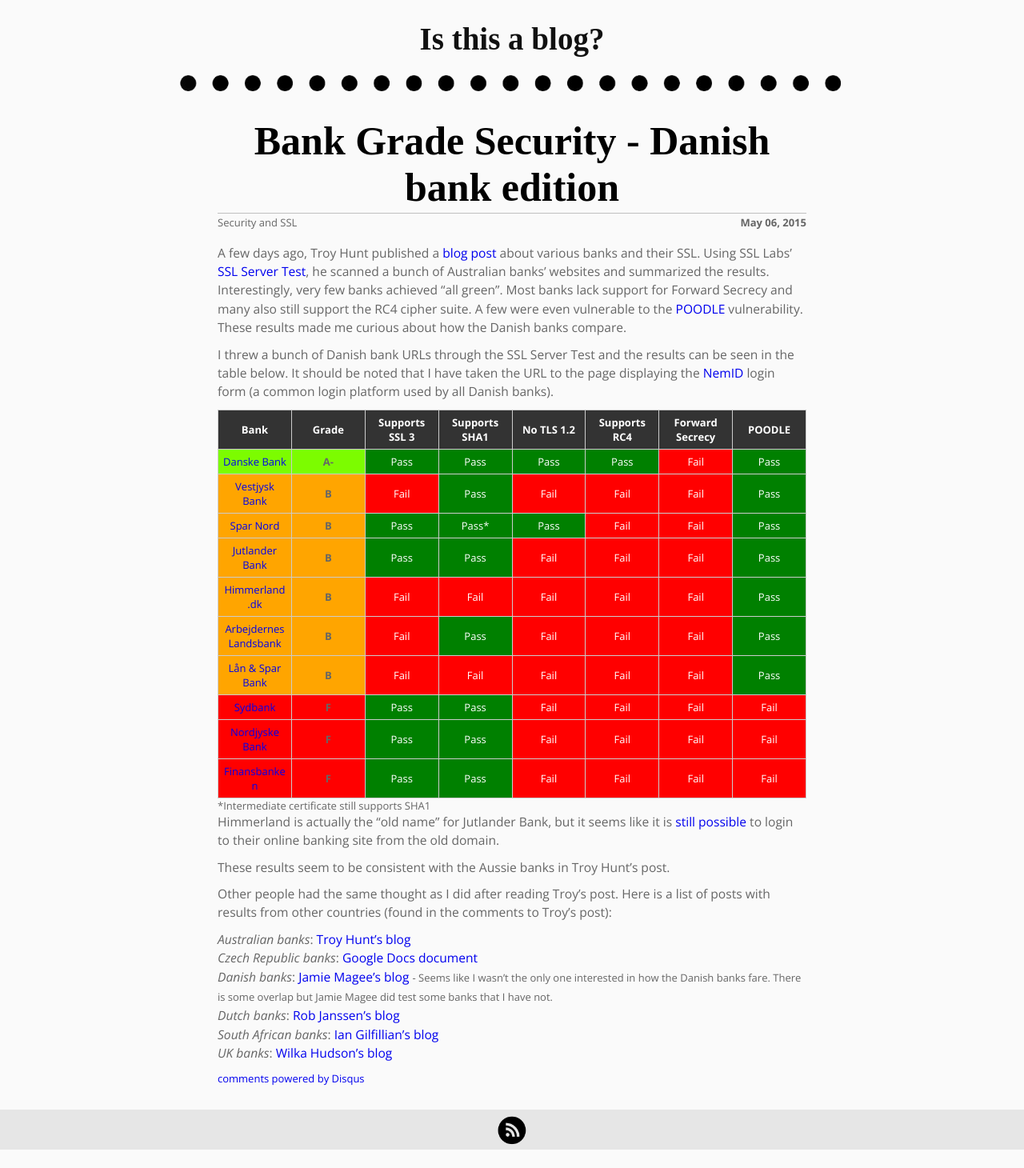
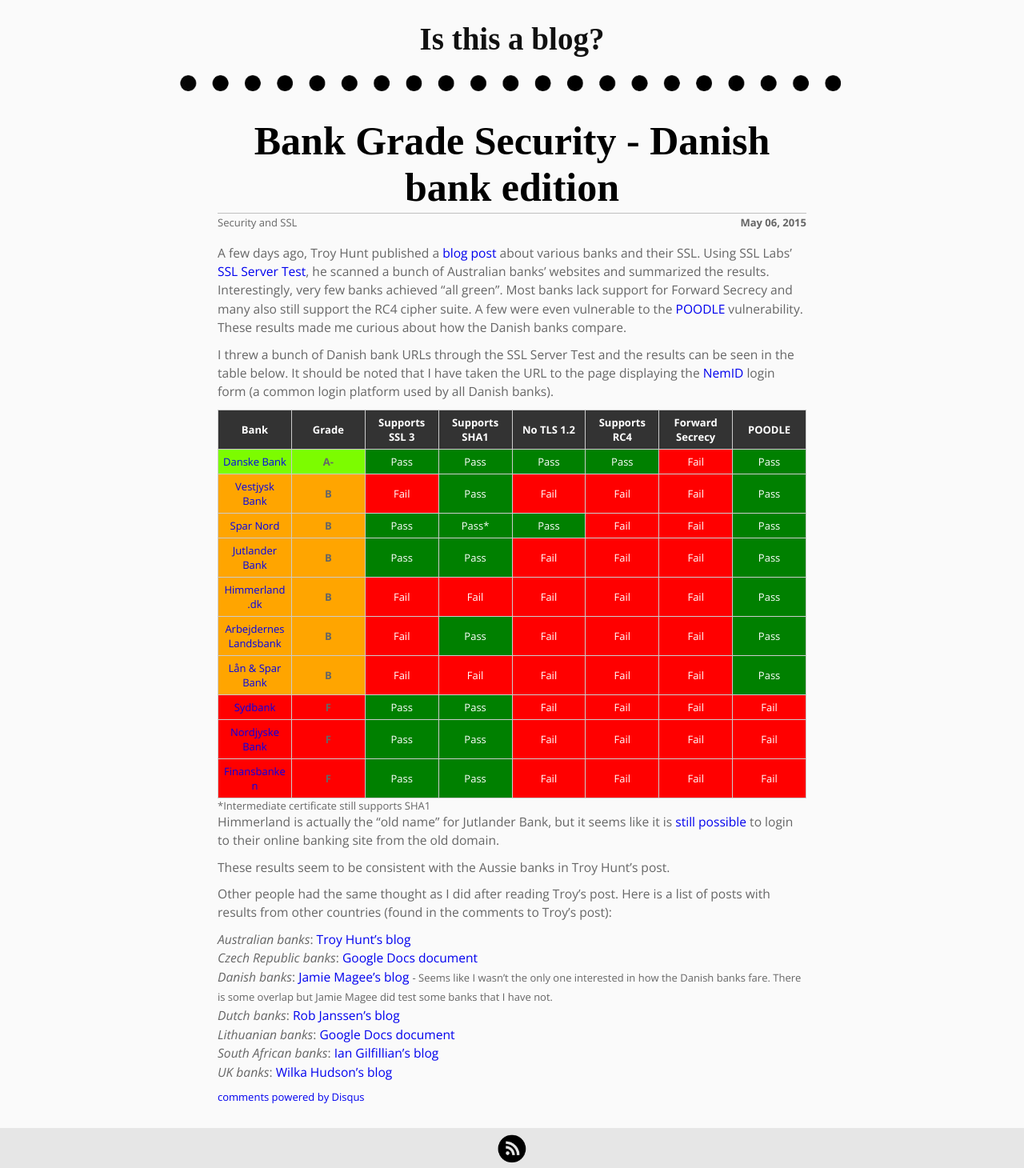
Before and after one commit to M-AV/M-AV.github.io, a Jekyll site: the page built from _posts/2015-05-06-Bank-Grade-Security-Danish-Edition.md, in a window 1280 px wide. Shown: the whole page at 80% size. Built offline with Jekyll 4.4.1, drawn with Linux system fonts in a browser that asks for light colours; Markdown is read by kramdown in place of the engine named in the settings; comment, search, counter and statistics services are not loaded; before the commit the page ends 1437 px from its top, so only the background shows below that.

Commit message:
Added Lithuanian banks link

```diff
--- a/_posts/2015-05-06-Bank-Grade-Security-Danish-Edition.md
+++ b/_posts/2015-05-06-Bank-Grade-Security-Danish-Edition.md
@@ -141,6 +141,7 @@ Other people had the same thought as I did after reading Troy's post. Here is a
 *Danish banks*: [Jamie Magee's blog][JamieM]
  <small>- Seems like I wasn't the only one interested in how the Danish banks fare. There is some overlap but Jamie Magee did test some banks that I have not.  </small>
 *Dutch banks*: [Rob Janssen's blog][Dutch]
+*Lithuanian banks*: [Google Docs document][Lithuanian]
 *South African banks*: [Ian Gilfillian's blog][IanG]
 *UK banks*: [Wilka Hudson's blog][MagneticMonkey]
 
@@ -160,6 +161,7 @@ Other people had the same thought as I did after reading Troy's post. Here is a
 [GDocs]: https://docs.google.com/spreadsheets/d/1LI1Pk0IwAvD9FE4ShHIU8ajT_NvEtGxO0VFW4OR78TY/edit#gid=0 "Banks & HTTPS in the Czech Republic"
 [JamieM]: https://jamiemagee.co.uk/2015/05/06/do-you-want-bank-grade-ssl-danish-edition/ "Jamie Magee - Do -you really want "bank grade" security in your SSL? Danish edition"
 [Dutch]: http://blog.robiii.nl/2015/05/do-you-really-want-bank-grade-security.html "RobIII - Do you really want "bank grade" security in your SSL? Dutch edition"
+[Lithuanian]: https://docs.google.com/spreadsheets/d/1ggl-WkbnI3-zd3Rs4SkPIQnUt1I4Vg4vhRL_FQwC7us/edit#gid=0 "Banks in Lithuania"
 
 [VB]: https://www.ssllabs.com/ssltest/analyze.html?d=vestjyskbank.dk "SSLLabs - Vestjyskbank.dk"
 [DB]: https://www.ssllabs.com/ssltest/analyze.html?d=https%3A%2F%2Fwww.danskebank.dk "SSLLabs - www.danskebank.dk"
```
